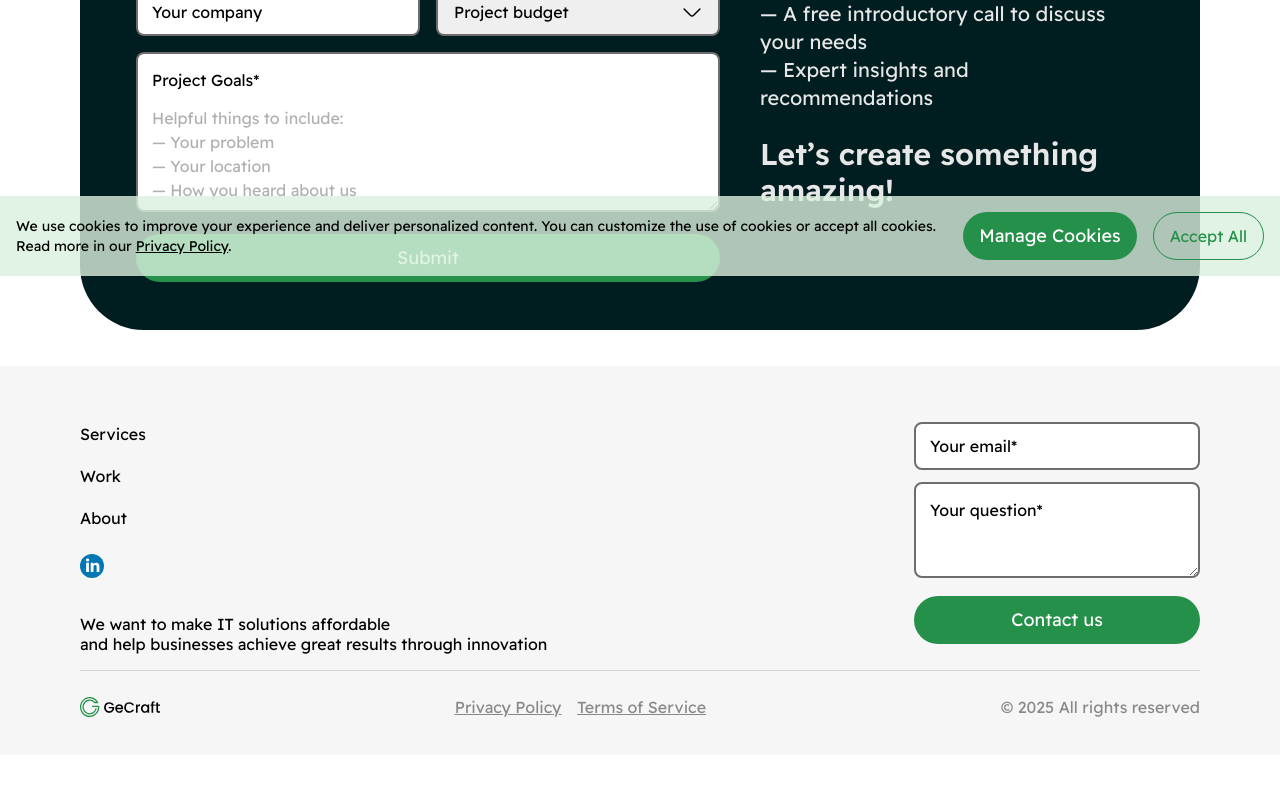
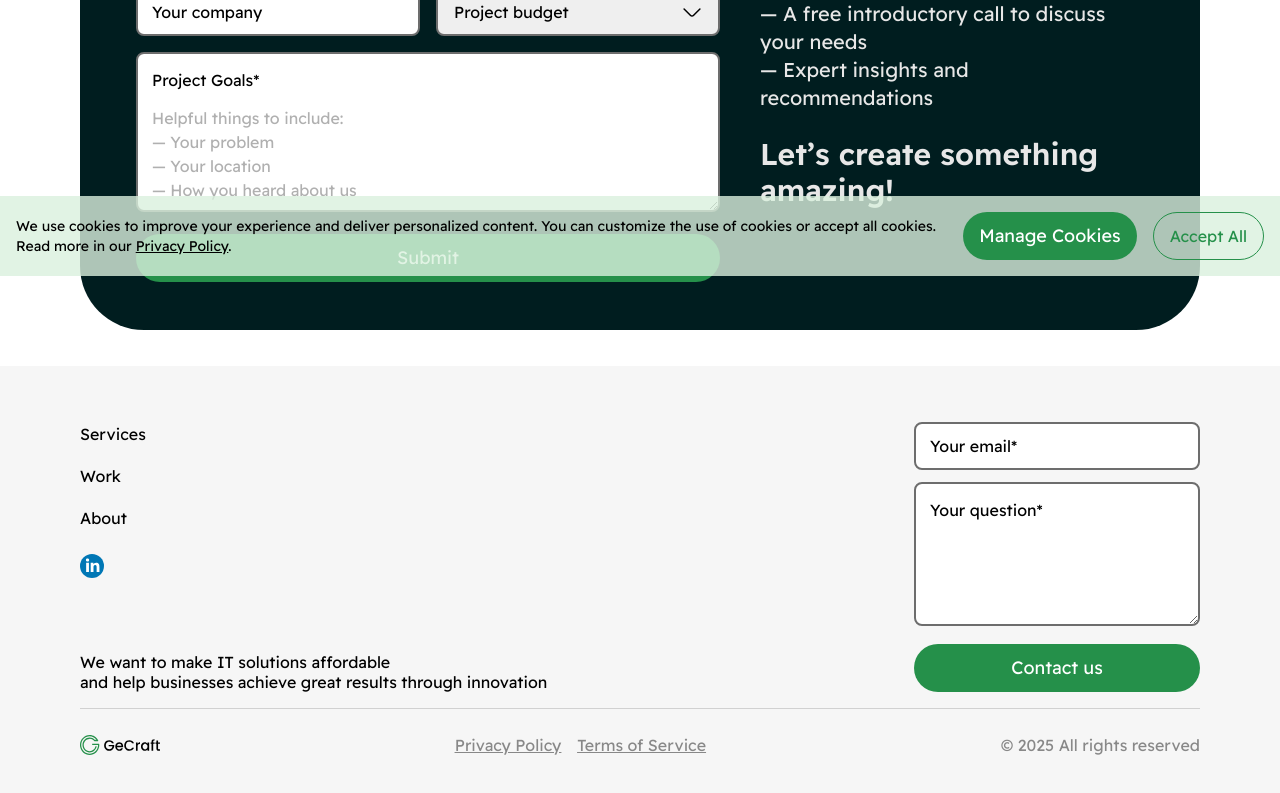
Before and after one commit to gecraft-com/gecraft-website, a React (Vite) app: page /contact-us in a window 1280 px wide. Shown: the part 524-1317 px from the top of the page. Before the commit the page ends 1279 px from the top, so only its background shows below. Built offline with nearby package versions, Linux system fonts and the light colour scheme.

Commit message:
Correct message Thank You

```diff
--- a/src/components/Form.jsx
+++ b/src/components/Form.jsx
@@ -40,7 +40,7 @@
     const baseClasses = clsx(
       'w-full rounded-lg border-2 px-4 py-3',
       fieldName === 'goals'
-        ? ['border-primary-600', { 'h-40': onPage, 'h-24': !onPage }]
+        ? ['border-primary-600 min-h-36', { 'h-40': onPage, 'h-24': !onPage }]
         : ['h-12']
     )
 
@@ -116,7 +116,7 @@
   return (
     <>
       {submitMessage ? (
-        <div className="w-1/2">
+        <div className="w-full">
           <p className="mt-10 text-3xl font-semibold text-primary-500">Thank You!</p>
           <p className="mt-3">
             Your form has been successfully submitted. A representative from Glokas will
```
